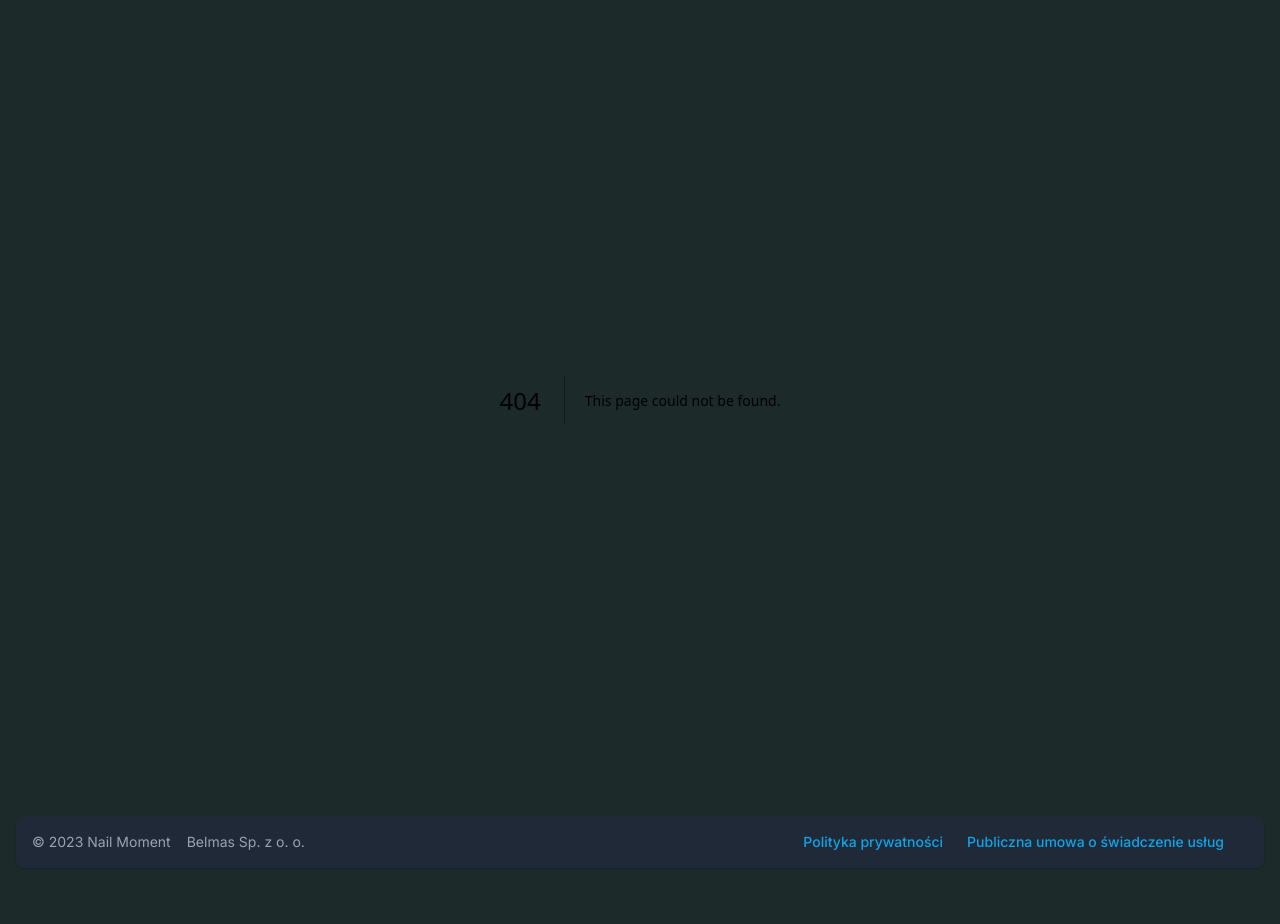
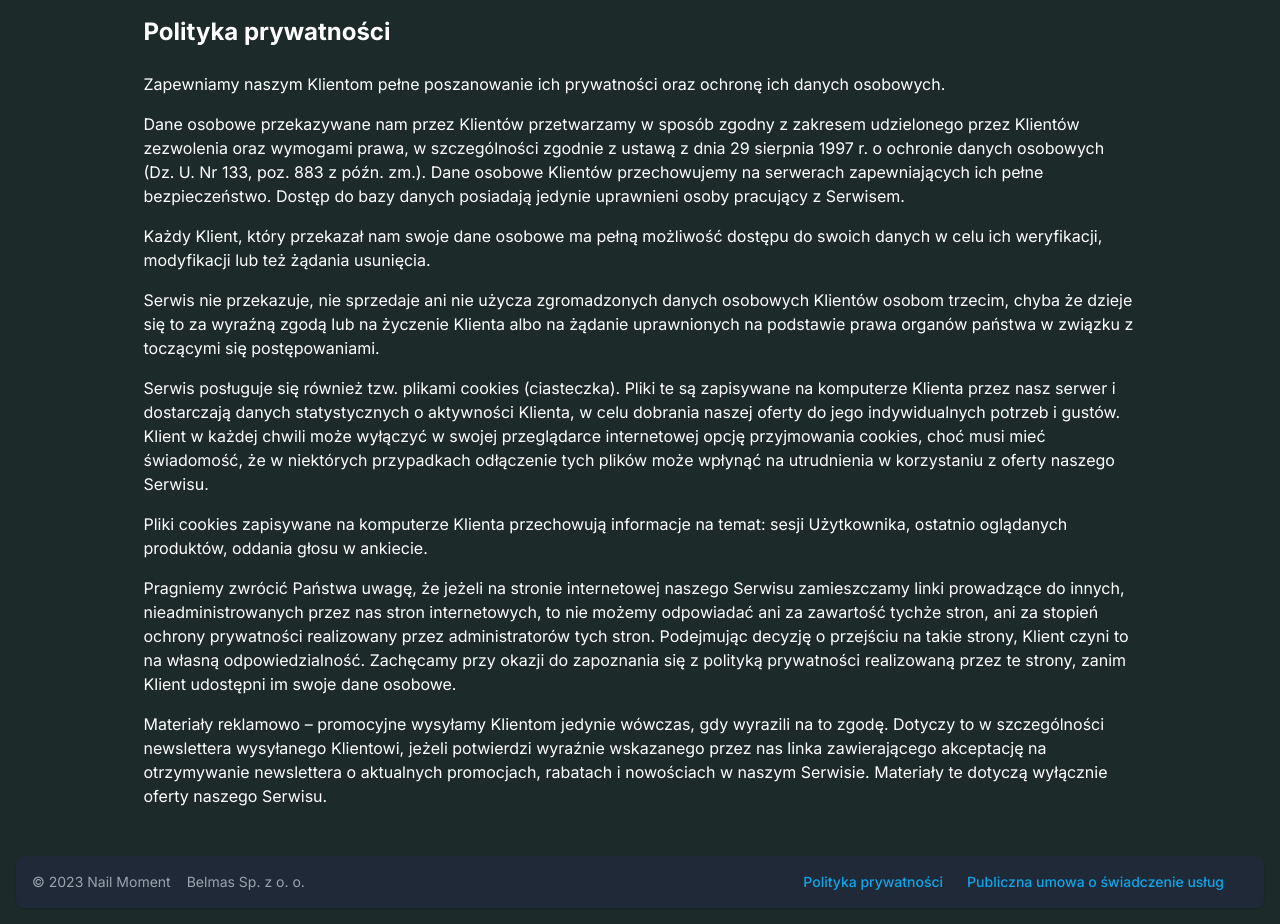
Before and after one commit to serhiihaniuk/instatalks, a Next.js app: page /polityka in a window 1280 px wide. Before the commit this address had no page. Before the commit the page ends 884 px from the top, so only its background shows below. Built offline with nearby package versions, Linux system fonts and the light colour scheme.

Commit message:
add polityka

```diff
--- /dev/null
+++ b/src/app/polityka/page.tsx
@@ -0,0 +1,67 @@
+const Page = () => {
+  return (
+    <div className="container mx-auto p-4 text-white">
+      <h1 className="mb-6 text-2xl font-bold">Polityka prywatności</h1>
+      <p className="mb-4">
+        Zapewniamy naszym Klientom pełne poszanowanie ich prywatności oraz
+        ochronę ich danych osobowych.
+      </p>
+      <p className="mb-4">
+        Dane osobowe przekazywane nam przez Klientów przetwarzamy w sposób
+        zgodny z zakresem udzielonego przez Klientów zezwolenia oraz wymogami
+        prawa, w szczególności zgodnie z ustawą z dnia 29 sierpnia 1997 r. o
+        ochronie danych osobowych (Dz. U. Nr 133, poz. 883 z późn. zm.). Dane
+        osobowe Klientów przechowujemy na serwerach zapewniających ich pełne
+        bezpieczeństwo. Dostęp do bazy danych posiadają jedynie uprawnieni osoby
+        pracujący z Serwisem.
+      </p>
+      <p className="mb-4">
+        Każdy Klient, który przekazał nam swoje dane osobowe ma pełną możliwość
+        dostępu do swoich danych w celu ich weryfikacji, modyfikacji lub też
+        żądania usunięcia.
+      </p>
+      <p className="mb-4">
+        Serwis nie przekazuje, nie sprzedaje ani nie użycza zgromadzonych danych
+        osobowych Klientów osobom trzecim, chyba że dzieje się to za wyraźną
+        zgodą lub na życzenie Klienta albo na żądanie uprawnionych na podstawie
+        prawa organów państwa w związku z toczącymi się postępowaniami.
+      </p>
+      <p className="mb-4">
+        Serwis posługuje się również tzw. plikami cookies (ciasteczka). Pliki te
+        są zapisywane na komputerze Klienta przez nasz serwer i dostarczają
+        danych statystycznych o aktywności Klienta, w celu dobrania naszej
+        oferty do jego indywidualnych potrzeb i gustów. Klient w każdej chwili
+        może wyłączyć w swojej przeglądarce internetowej opcję przyjmowania
+        cookies, choć musi mieć świadomość, że w niektórych przypadkach
+        odłączenie tych plików może wpłynąć na utrudnienia w korzystaniu z
+        oferty naszego Serwisu.
+      </p>
+      <p className="mb-4">
+        Pliki cookies zapisywane na komputerze Klienta przechowują informacje na
+        temat: sesji Użytkownika, ostatnio oglądanych produktów, oddania głosu w
+        ankiecie.
+      </p>
+      <p className="mb-4">
+        Pragniemy zwrócić Państwa uwagę, że jeżeli na stronie internetowej
+        naszego Serwisu zamieszczamy linki prowadzące do innych,
+        nieadministrowanych przez nas stron internetowych, to nie możemy
+        odpowiadać ani za zawartość tychże stron, ani za stopień ochrony
+        prywatności realizowany przez administratorów tych stron. Podejmując
+        decyzję o przejściu na takie strony, Klient czyni to na własną
+        odpowiedzialność. Zachęcamy przy okazji do zapoznania się z polityką
+        prywatności realizowaną przez te strony, zanim Klient udostępni im swoje
+        dane osobowe.
+      </p>
+      <p className="mb-4">
+        Materiały reklamowo – promocyjne wysyłamy Klientom jedynie wówczas, gdy
+        wyrazili na to zgodę. Dotyczy to w szczególności newslettera wysyłanego
+        Klientowi, jeżeli potwierdzi wyraźnie wskazanego przez nas linka
+        zawierającego akceptację na otrzymywanie newslettera o aktualnych
+        promocjach, rabatach i nowościach w naszym Serwisie. Materiały te
+        dotyczą wyłącznie oferty naszego Serwisu.
+      </p>
+    </div>
+  );
+};
+
+export default Page;
--- a/src/components/footer.tsx
+++ b/src/components/footer.tsx
@@ -1,3 +1,5 @@
+import Link from "next/link";
+
 const Footer = () => {
   return (
     <footer className="m-4 rounded-lg bg-gray-800 shadow">
@@ -8,9 +10,9 @@ const Footer = () => {
         </div>
         <ul className="flex flex-wrap items-center justify-center text-sm font-medium text-sky-500">
           <li>
-            <a href="#" className="mr-4 hover:underline md:mr-6">
+            <Link href="/polityka" className="mr-4 hover:underline md:mr-6">
               Polityka prywatności
-            </a>
+            </Link>
           </li>
           <li>
             <a href="#" className="mr-4 hover:underline md:mr-6">
```
